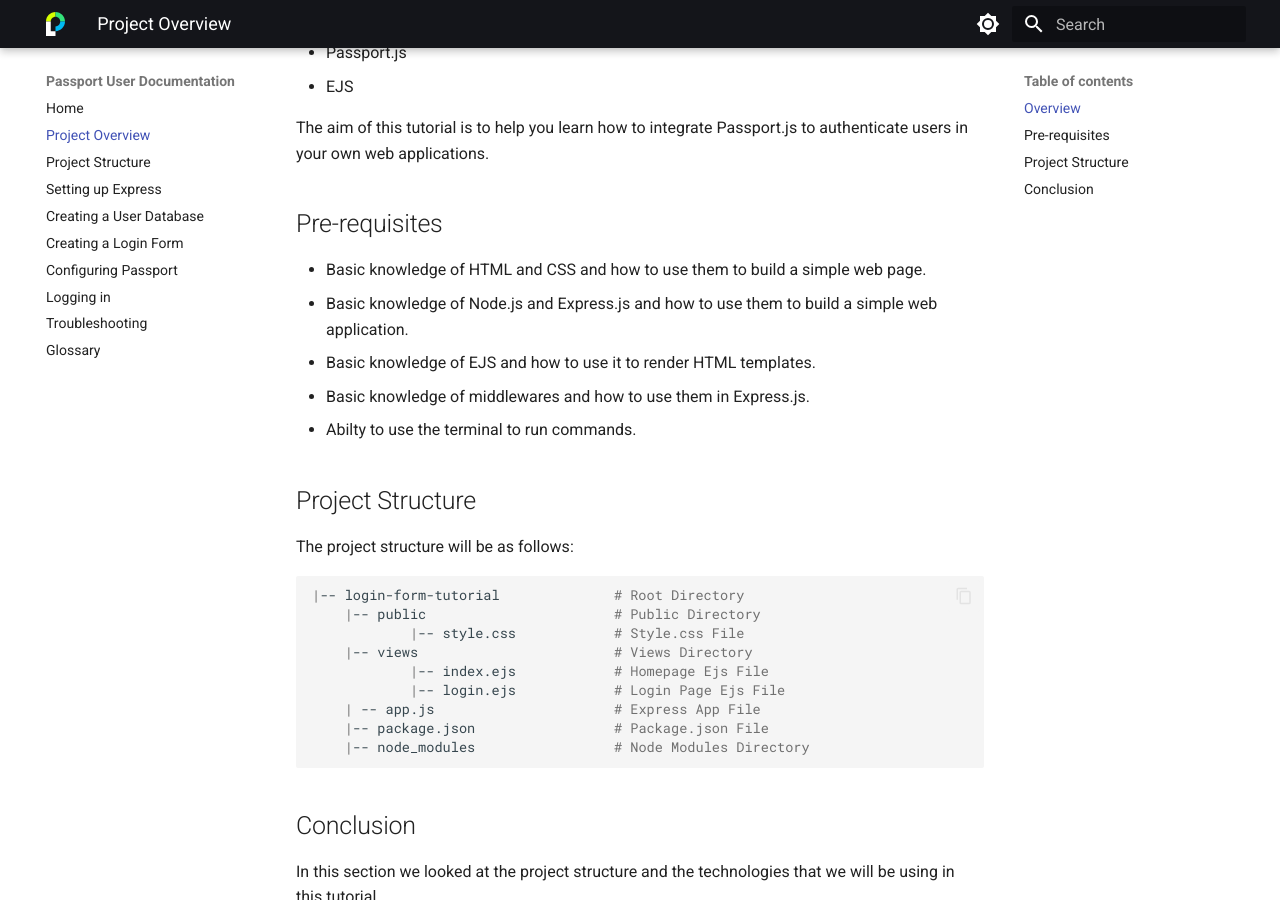
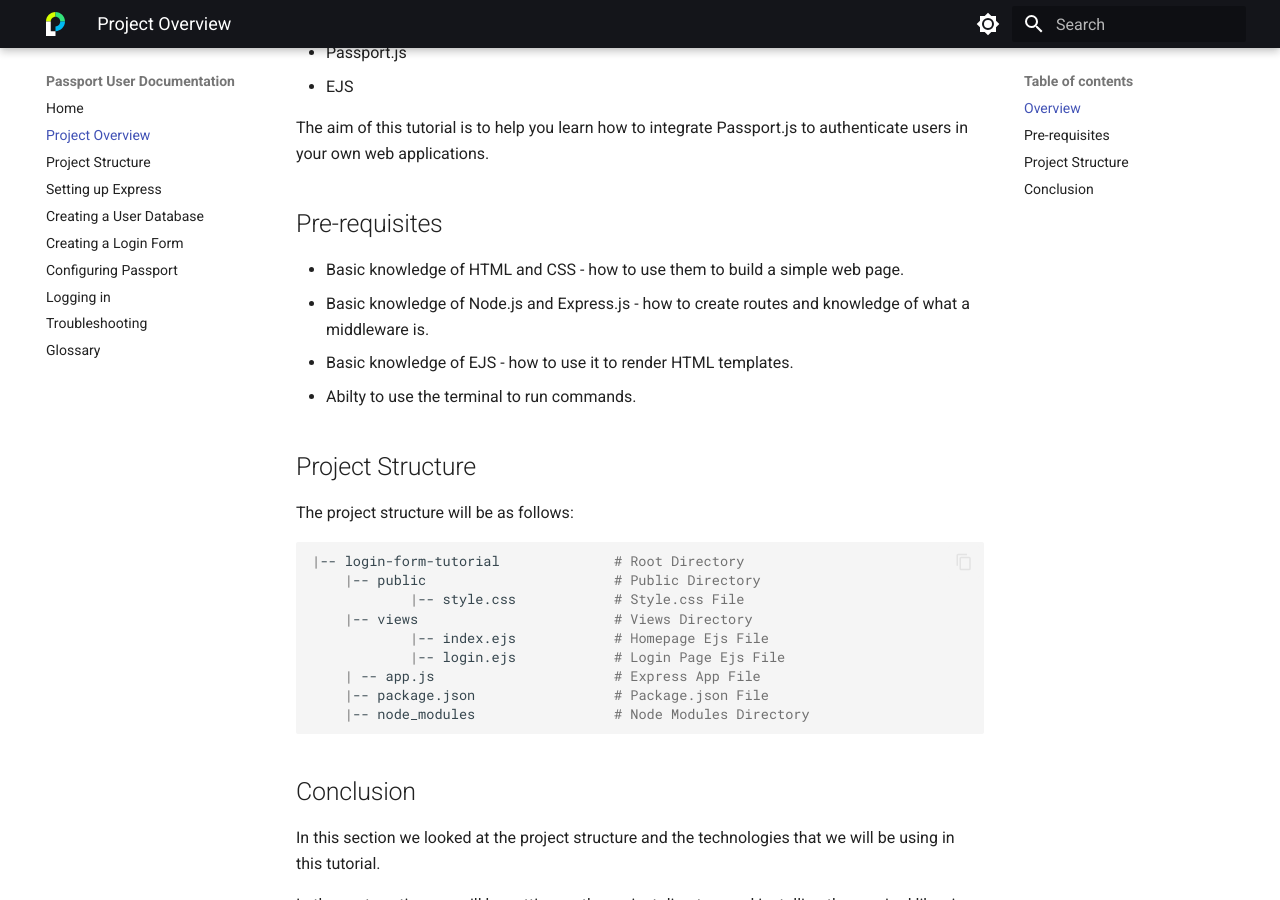
Before and after one commit to michaeleii/comm-documentation, an MkDocs documentation site: the page built from docs/pages/login-form-tutorial.md, in a window 1280 px wide and 900 px high, scrolled down 333 px. Built offline with MkDocs 1.6.1 and Material for MkDocs 9.7.7, drawn with Linux system fonts in a browser that asks for light colours.

Commit message:
Update pre-requisites

```diff
--- a/docs/pages/login-form-tutorial.md
+++ b/docs/pages/login-form-tutorial.md
@@ -14,10 +14,9 @@
 
 ## Pre-requisites
 
-- Basic knowledge of HTML and CSS and how to use them to build a simple web page.
-- Basic knowledge of Node.js and Express.js and how to use them to build a simple web application.
-- Basic knowledge of EJS and how to use it to render HTML templates.
-- Basic knowledge of middlewares and how to use them in Express.js.
+- Basic knowledge of HTML and CSS - how to use them to build a simple web page.
+- Basic knowledge of Node.js and Express.js - how to create routes and knowledge of what a middleware is.
+- Basic knowledge of EJS - how to use it to render HTML templates.
 - Abilty to use the terminal to run commands.
 
 ## Project Structure
```
